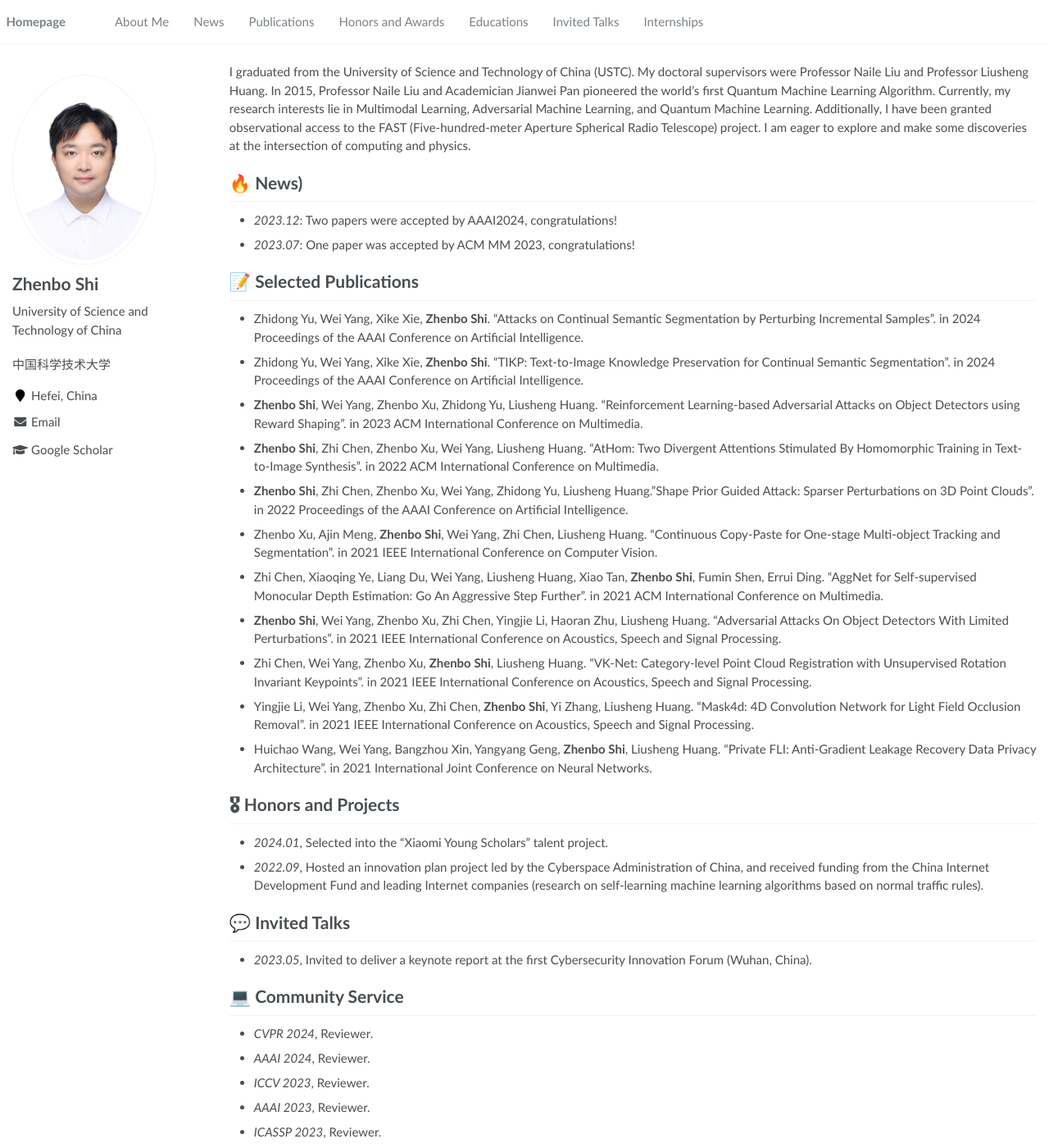
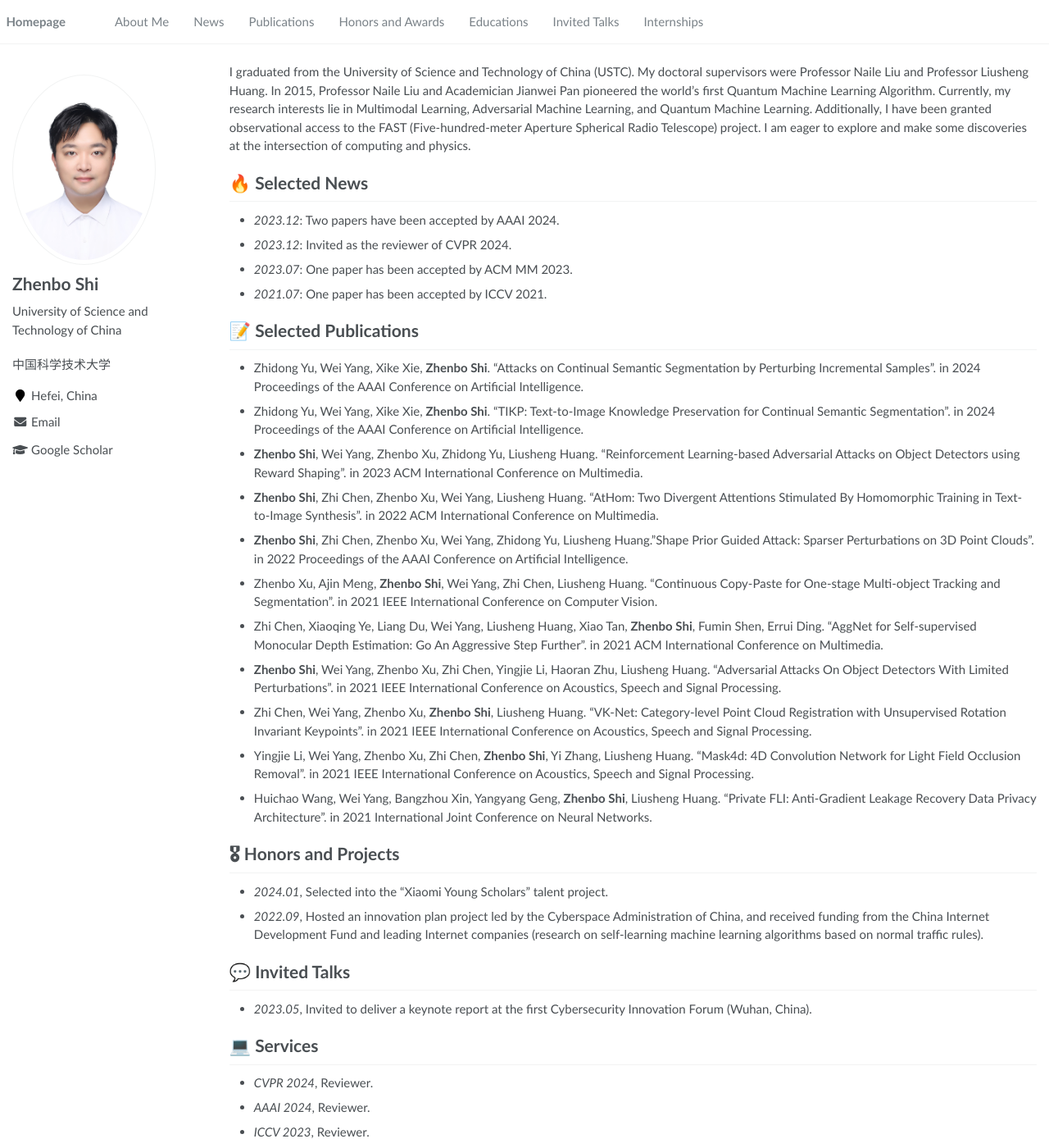
Before and after one commit to shizhenbo/shizhenbo.github.io, a Jekyll site: the page built from _pages/about.md, in a window 1280 px wide and 1400 px high. Shown: the whole window at 82% size. Built offline with Jekyll 4.4.1, drawn with Linux system fonts in a browser that asks for light colours; some of the changed text lies outside the part shown.

Commit message:
Update about.md

```diff
--- a/_pages/about.md
+++ b/_pages/about.md
@@ -14,10 +14,12 @@ redirect_from:
 I graduated from the University of Science and Technology of China (USTC). My doctoral supervisors were Professor Naile Liu and Professor Liusheng Huang. In 2015, Professor Naile Liu and Academician Jianwei Pan pioneered the world's first Quantum Machine Learning Algorithm. Currently, my research interests lie in Multimodal Learning, Adversarial Machine Learning, and Quantum Machine Learning. Additionally, I have been granted observational access to the FAST (Five-hundred-meter Aperture Spherical Radio Telescope) project. I am eager to explore and make some discoveries at the intersection of computing and physics.
 
 
-# 🔥 News)
+# 🔥 Selected News
 
-- *2023.12*: Two papers were accepted by AAAI2024, congratulations!
-- *2023.07*: One paper was accepted by ACM MM 2023, congratulations!
+- *2023.12*: Two papers have been accepted by AAAI 2024.
+- *2023.12*: Invited as the reviewer of CVPR 2024.
+- *2023.07*: One paper has been accepted by ACM MM 2023.
+- *2021.07*: One paper has been accepted by ICCV 2021.
 
 # 📝 Selected Publications
 
@@ -39,10 +41,11 @@ I graduated from the University of Science and Technology of China (USTC). My do
 - *2022.09*, Hosted an innovation plan project led by the Cyberspace Administration of China, and received funding from the China Internet Development Fund and leading Internet companies (research on self-learning machine learning algorithms based on normal traffic rules).
 
 
+
 # 💬 Invited Talks
 - *2023.05*, Invited to deliver a keynote report at the first Cybersecurity Innovation Forum (Wuhan, China).
 
-# 💻 Community Service
+# 💻 Services
 - *CVPR 2024*, Reviewer.
 - *AAAI 2024*, Reviewer.
 - *ICCV 2023*, Reviewer.
@@ -50,4 +53,3 @@ I graduated from the University of Science and Technology of China (USTC). My do
 - *ICASSP 2023*, Reviewer.
 - *ECCV 2022*, Reviewer.
 - *ICASSP 2022*, Reviewer.
-......
```
